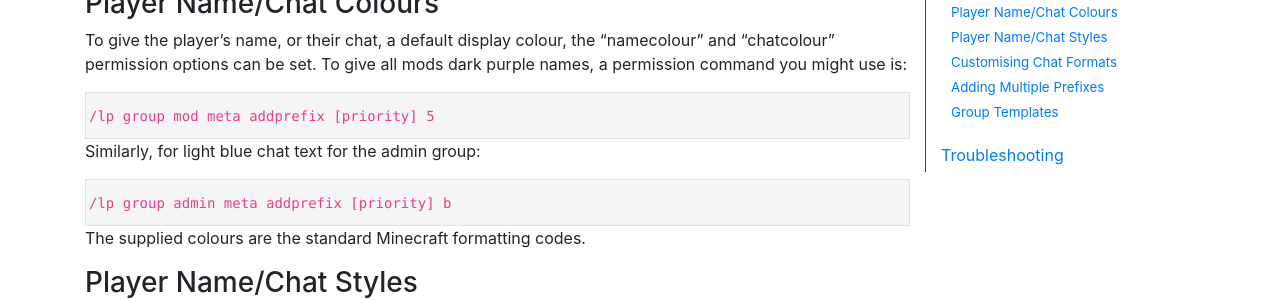
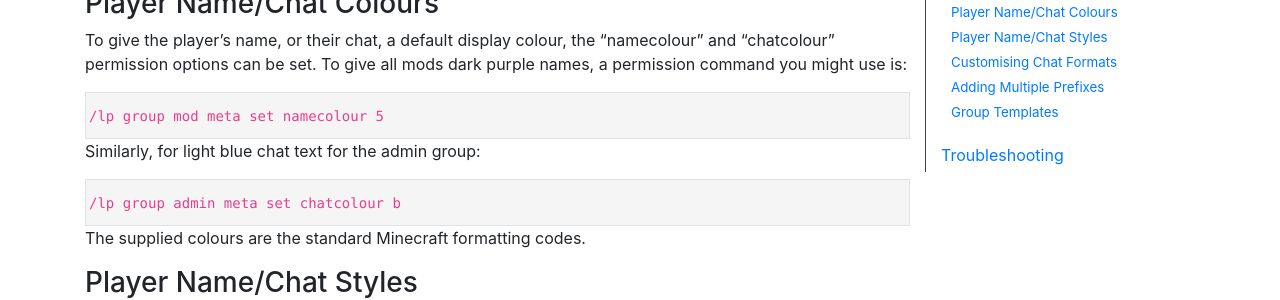
Before and after one commit to NucleusPowered/site-v2, a Jekyll site: the page built from docs/howto/chat.md, in a window 1280 px wide and 900 px high, scrolled down 738 px. Shown: the part 152-452 px from the top of the window. Built offline with Jekyll 4.4.1, drawn with Linux system fonts in a browser that asks for light colours.

Commit message:
Fix LP showing the wrong command for namecolour/chatcolour

```diff
--- a/docs/howto/chat.md
+++ b/docs/howto/chat.md
@@ -36,11 +36,11 @@ the prefix based on group with the default settings, run:
 To give the player's name, or their chat, a default display colour, the "namecolour" and "chatcolour" permission options
 can be set. To give all mods dark purple names, a permission command you might use is:
 
-{% include permissionblock.html cmdtype="groupPrefix,groupOption" user="mod" option="namecolour" value="5" %}
+{% include permissionblock.html cmdtype="groupOption" user="mod" option="namecolour" value="5" %}
 
 Similarly, for light blue chat text for the admin group:
 
-{% include permissionblock.html cmdtype="groupPrefix,groupOption" user="admin" option="chatcolour" value="b" %}
+{% include permissionblock.html cmdtype="groupOption" user="admin" option="chatcolour" value="b" %}
 
 The supplied colours are the standard Minecraft formatting codes.
 
```
